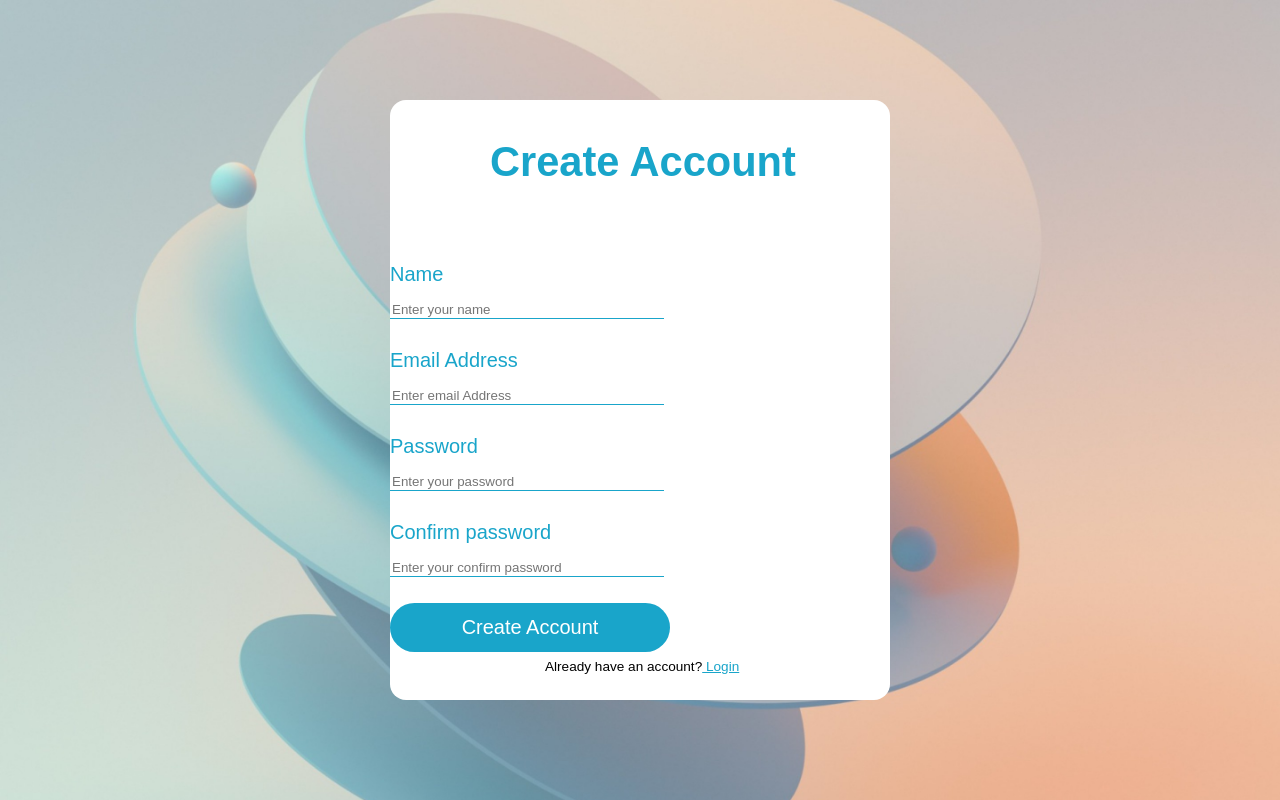
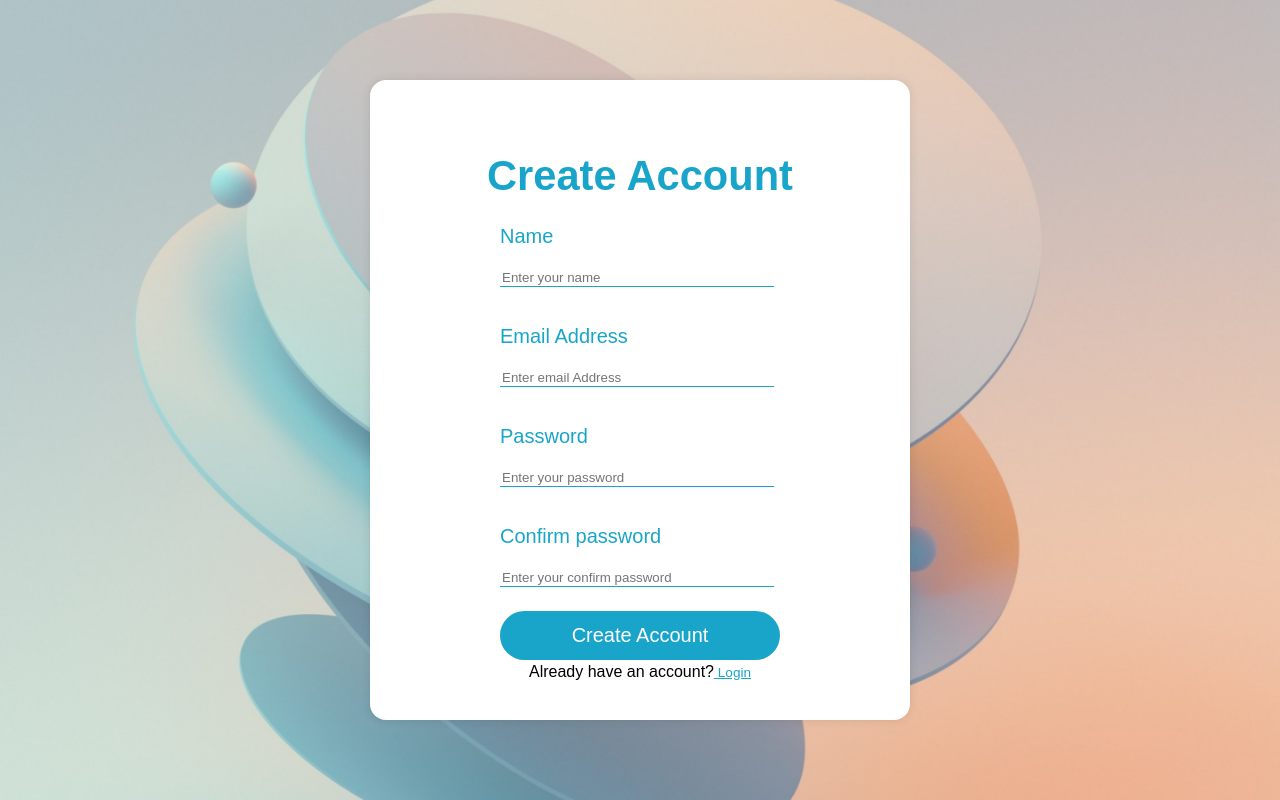
Before and after one commit to Praewa6430300684/Honor, a React (Vite) app: page /createaccount in a window 1280 px wide. Built offline with nearby package versions, Linux system fonts and the light colour scheme.

Commit message:
ปรับแก้craete acc

```diff
--- a/src/page/createaccount.css
+++ b/src/page/createaccount.css
@@ -1,80 +1,70 @@
+body {
+    display: flex;
+    justify-content: center;
+    align-items: center;
+    height: 100vh;
+    background-color: #f0f0f0;
+    margin: 0;
+}
+
+.container-register {
+    width: 500px;
+    height: 600px;
+    background-color: white;
+    border-radius: 16px;
+    display: flex;
+    flex-direction: column;
+    align-items: center;
+    justify-content: center;
+    padding: 20px;
+    box-shadow: 0 0 10px rgba(0,0,0,0.1);
+}
+
+h2 {
+    font-size: 2.6em;
+    line-height: 1.2;
+    color: #19A5CA;
+    margin-bottom: 20px;
+    text-align: center;
+}
+
+.textt {
+    text-align: center;
+    color: #19A5CA;
+}
+.text2 {
+    text-align: 50px;
+}
+.text3,.text5
+form {
+    width: 100%;
+    display: flex;
+    flex-direction: column;
+    align-items: center;
+    margin-top: 20px;
+}
+
+input {
+    width: 80%;
+    border: none;
+    border-bottom: 1px solid #19A5CA;
+    background-color: transparent;
+    outline: none;
+    color: #000000;
+    margin: 10px 0;
+}
+
 button {
     border-radius: 25px;
-    width: 280px;
-
+    width: 80%;
     border: 1px solid transparent;
     padding: 0.6em 1.2em;
     font-size: 1.25em;
     font-weight: 650;
     font-family: inherit;
     background-color: #19a5ca;
-    color : #fff;
+    color: #fff;
     cursor: pointer;
     transition: border-color 0.25s;
-
+    margin-top: -10px;
 }
-
-h2{
-    font-size: 2.6em;
-    line-height: 3;
-    color: #19A5CA;
-    margin-left: 100px;
-    margin-top: 20px;
-}
-
-.textt {
-    font-size: 1.25rem;
-    font-weight:500;
-    margin-left: 880px;
-    color: #19A5CA;
-}
-
-.form-register form{
-    margin: 0;
-
-}
-
-.text2{
-    font-family: "Prompt", sans-serif;
-    font-size: 1.25rem;
-    font-weight:500;
-    color: #19A5CA;
-    margin-bottom: 8px;
-}
-
-.text5{
-    font-family: "Prompt", sans-serif;
-    font-size: 0.85rem;
-    font-weight:400;
-    color: #000000;
-    margin-left: 155px;
-    margin-top: 5px;
-}
-
-input{
-    width: 270px;
-    border: none;
-    border-bottom: 1px solid #19A5CA;;
-    background-color: transparent;
-    outline: none;
-    color: #000000;
-    margin-left: center;
-}
-
-.text3{
-    font-family: "Prompt", sans-serif;
-    font-size: 0.8rem;
-    font-weight:450;
-    color: #19A5CA;
-    margin-left: center;
-
-}
-
-.container-register{
-    width: 500px;
-    height: 600px;
-    background-color: white;
-    border-radius: 16px;
-    margin-left: center;
-    margin-top: -20px;
-}
--- a/src/page/login.css
+++ b/src/page/login.css
@@ -66,6 +66,7 @@ form {
     font-size: 0.85rem;
     font-weight: 400;
     color: #000000;
+    margin-top: 10px;
     margin-left: center;
 }
 
@@ -86,6 +87,7 @@ input {
     font-size: 0.8rem;
     font-weight: 400;
     color: #19A5CA;
+    margin-bottom: 20px;
     text-align: center;
 
 }
```
